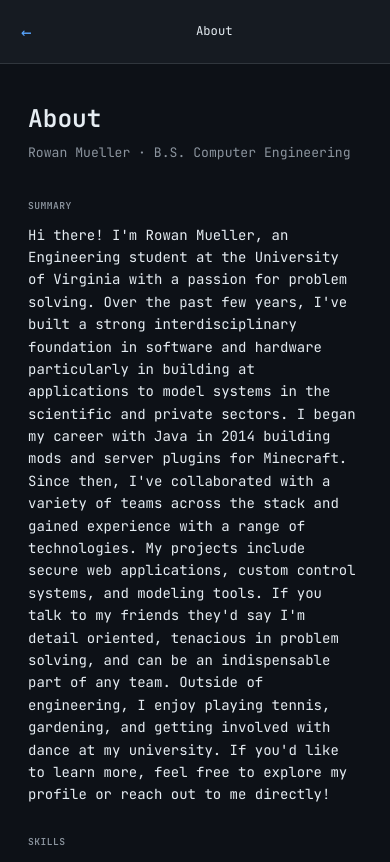
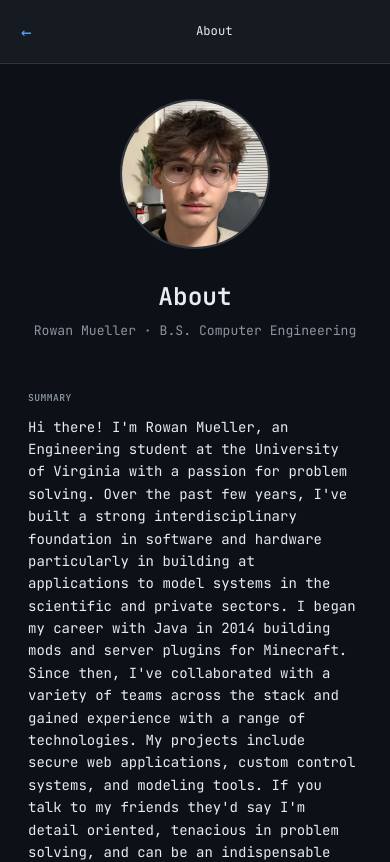
Before and after one commit to RowanMueller/rowanmueller.github.io, a React (Vite) app: page /about in a window 390 px wide. Shown: the top 862 px of the page. Built offline with nearby package versions, Linux system fonts and the light colour scheme; no server answers.

Commit message:
fixed navbar bug, formatted pfp

```diff
--- a/src/components/Navbar.jsx
+++ b/src/components/Navbar.jsx
@@ -1,18 +1,47 @@
 import { Link, useLocation } from 'react-router-dom'
 import projectsData from '../data/projects.json'
 import SidebarGitHubActivity from './SidebarGitHubActivity'
-import { useState } from 'react'
+import { useState, useRef, useEffect } from 'react'
+
+const DROPDOWN_CLOSE_DELAY = 600
 
 export default function Navbar() {
   const location = useLocation()
   const projects = projectsData.projects || []
   const [projectsHovered, setProjectsHovered] = useState(false)
+  const closeTimeoutRef = useRef(null)
 
   const isProjectsActive = location.pathname === '/projects' || location.pathname.startsWith('/projects/')
 
   const handleFolderToggle = () => {
     setProjectsHovered((prev) => !prev)
   }
+
+  const handleProjectsMouseEnter = () => {
+    if (closeTimeoutRef.current) {
+      clearTimeout(closeTimeoutRef.current)
+      closeTimeoutRef.current = null
+    }
+    setProjectsHovered(true)
+  }
+
+  const handleProjectsMouseLeave = () => {
+    closeTimeoutRef.current = setTimeout(() => {
+      setProjectsHovered(false)
+      closeTimeoutRef.current = null
+    }, DROPDOWN_CLOSE_DELAY)
+  }
+
+  const cancelCloseTimeout = () => {
+    if (closeTimeoutRef.current) {
+      clearTimeout(closeTimeoutRef.current)
+      closeTimeoutRef.current = null
+    }
+  }
+
+  useEffect(() => {
+    setProjectsHovered(false)
+  }, [location.pathname])
 
   return (
     <aside className="sidebar">
@@ -34,8 +63,8 @@ export default function Navbar() {
 
           <li
             className="sidebar-item sidebar-item--folder"
-            onMouseEnter={() => setProjectsHovered(true)}
-            onMouseLeave={() => setProjectsHovered(false)}
+            onMouseEnter={handleProjectsMouseEnter}
+            onMouseLeave={handleProjectsMouseLeave}
           >
             <Link
               to="/projects"
@@ -73,7 +102,10 @@ export default function Navbar() {
               </ul>
           </li>
 
-          <li className="sidebar-item">
+          <li
+            className="sidebar-item"
+            onMouseEnter={cancelCloseTimeout}
+          >
             <Link
               to="/about"
               className={`sidebar-link ${location.pathname === '/about' ? 'sidebar-link--active' : ''}`}
@@ -83,7 +115,10 @@ export default function Navbar() {
             </Link>
           </li>
 
-          <li className="sidebar-item">
+          <li
+            className="sidebar-item"
+            onMouseEnter={cancelCloseTimeout}
+          >
             <Link
               to="/contact"
               className={`sidebar-link ${location.pathname === '/contact' ? 'sidebar-link--active' : ''}`}
--- a/src/pages/About.jsx
+++ b/src/pages/About.jsx
@@ -4,8 +4,17 @@ export default function About() {
   return (
     <section className="welcome-page">
       <div className="welcome-content">
-        <h1 className="welcome-title">About</h1>
-        <p className="welcome-subtitle">Rowan Mueller · B.S. Computer Engineering</p>
+        <div className="about-header">
+          <img
+            src="/assets/videoClips/ProfilePicture.png"
+            alt="Rowan Mueller"
+            className="about-profile-img"
+          />
+          <div>
+            <h1 className="welcome-title">About</h1>
+            <p className="welcome-subtitle">Rowan Mueller · B.S. Computer Engineering</p>
+          </div>
+        </div>
 
         <div className="welcome-section">
           <h2 className="welcome-section__title">Summary</h2>
--- a/src/styles/theme.css
+++ b/src/styles/theme.css
@@ -216,6 +216,22 @@
 .welcome-content {
   max-width: 640px;
   width: 100%;
+}
+
+.about-header {
+  display: flex;
+  align-items: center;
+  gap: 2rem;
+  margin-bottom: 1rem;
+}
+
+.about-profile-img {
+  width: 180px;
+  height: 180px;
+  min-width: 180px;
+  border-radius: 50%;
+  object-fit: cover;
+  border: 2px solid var(--border);
 }
 
 .welcome-title {
@@ -662,6 +678,18 @@
     padding: 1.5rem 1rem;
   }
 
+  .about-header {
+    flex-direction: column;
+    align-items: center;
+    text-align: center;
+  }
+
+  .about-profile-img {
+    width: 150px;
+    height: 150px;
+    min-width: 150px;
+  }
+
   .welcome-title {
     font-size: 1.75rem;
   }
```
Also changed, not shown: public/assets/videoClips/ProfilePicture.png (added).
